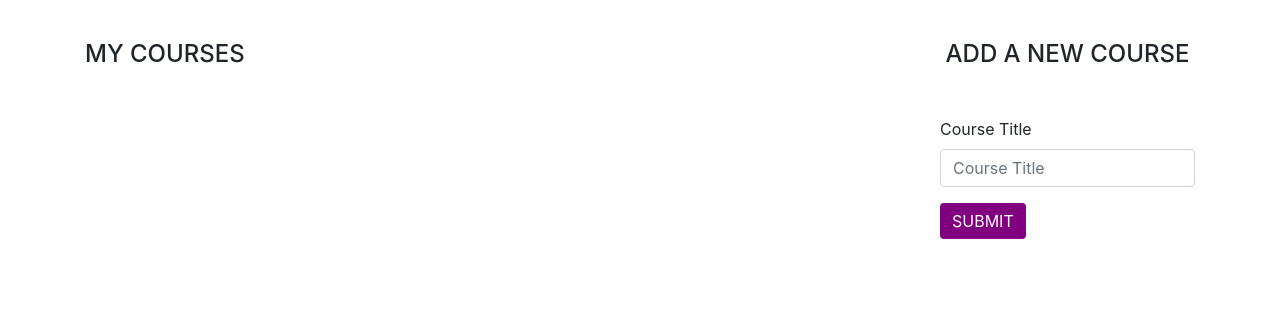
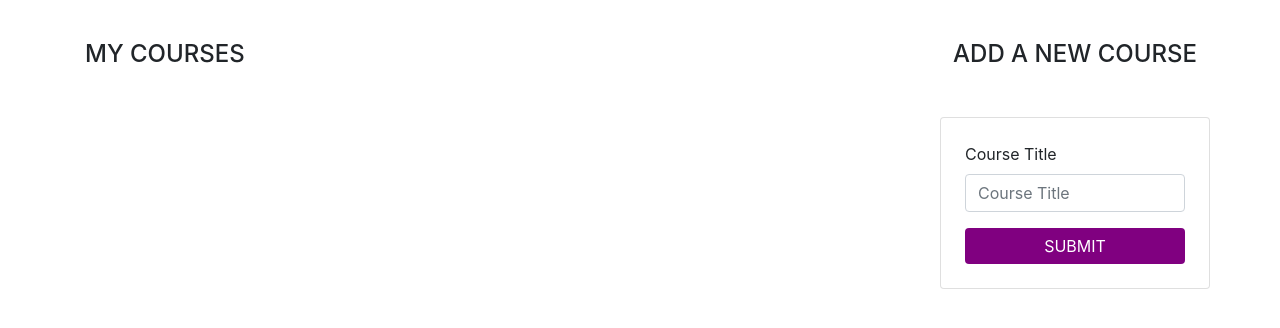
Before and after one commit to Nindaime/php-schoolApp, a PHP site: page /lecturerdashboard.php in a window 1280 px wide. Shown: the part 56-384 px from the top of the page. Run offline with PHP 8.4, Linux system fonts and the light colour scheme; the visitor is signed in with stand-in values (Sample User, id 1); data that the repository does not hold is empty.

Commit message:
final commit

```diff
--- a/lecturerdashboard.php
+++ b/lecturerdashboard.php
@@ -141,9 +141,10 @@ $_SESSION['role'] = 'lecturerdashboard.php';
 
 
 
-            <div class="col-lg-3 mt-5" >
+            <div class="col-lg-3 mt-5" style="position: relative;">
+                <div class="" style="position: absolute; top: 0;">
                 <h4 class="mb-5 text-center">ADD A NEW COURSE</h4>
-                <form action="" method="post" class="">
+                <form action="" method="post" class="card p-4">
                     <div class="form-group">
                         <label for="title">Course Title</label>
                         <input type="text" name="title" class="form-control" id="title" placeholder="Course Title" required>
@@ -151,6 +152,7 @@ $_SESSION['role'] = 'lecturerdashboard.php';
 
                     <button style="background-color: purple; border:none;" type="submit" name="submit" class="btn btn-primary"><a style="color: white">Submit</a></button>
                 </form>
+                </div>
             </div>
 
 
```
Also changed, not shown: answers.php (+31 -2 lines).
